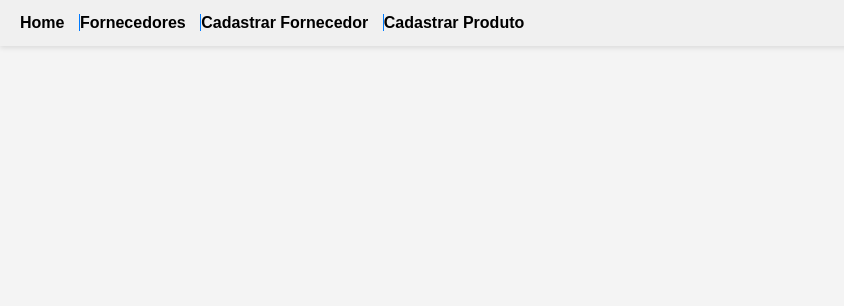
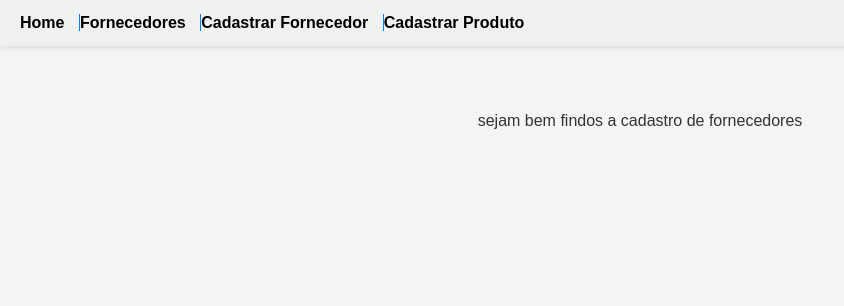
Before and after one commit to ViniDaniel/Cadastro_de_Fornecedores, a Django app: page / in a window 1280 px wide. Shown: the top 306 px of the page, without its empty margins (0-844 px from the left). Run offline with Django 5.2, Linux system fonts and the light colour scheme.

```diff
--- /dev/null
+++ b/static/css/index.css
@@ -0,0 +1,5 @@
+p {
+    margin-top: 5%;
+    text-align: center;
+
+}
--- a/todos/templates/todos/index.html
+++ b/todos/templates/todos/index.html
@@ -1,2 +1,11 @@
 
 {% extends 'todos/base.html' %}
+
+{%  block content %}
+{% load  static %}
+<link rel="stylesheet" type="text/css" href="{% static 'css/index.css' %}">
+
+<p >  sejam bem findos a cadastro de fornecedores  </p>
+
+
+{% endblock%}
```
Also changed, not shown: todos/models.py (+6 -6 lines), db.sqlite3.
